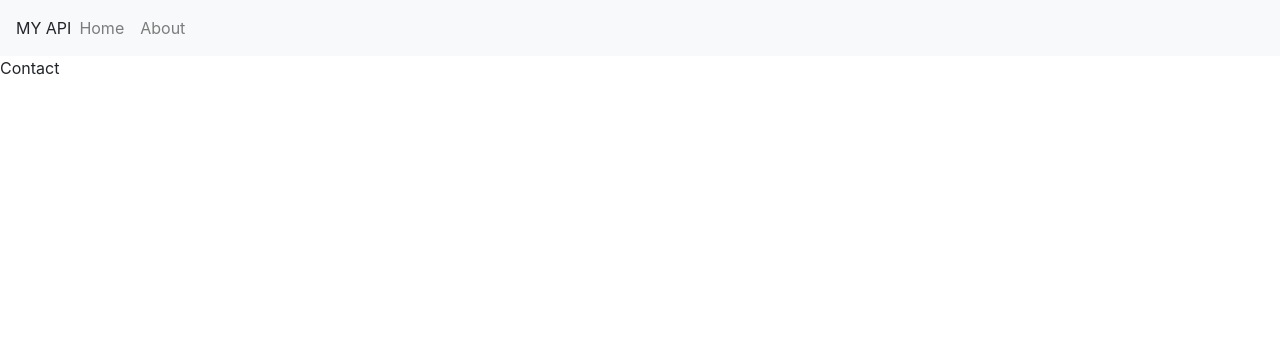
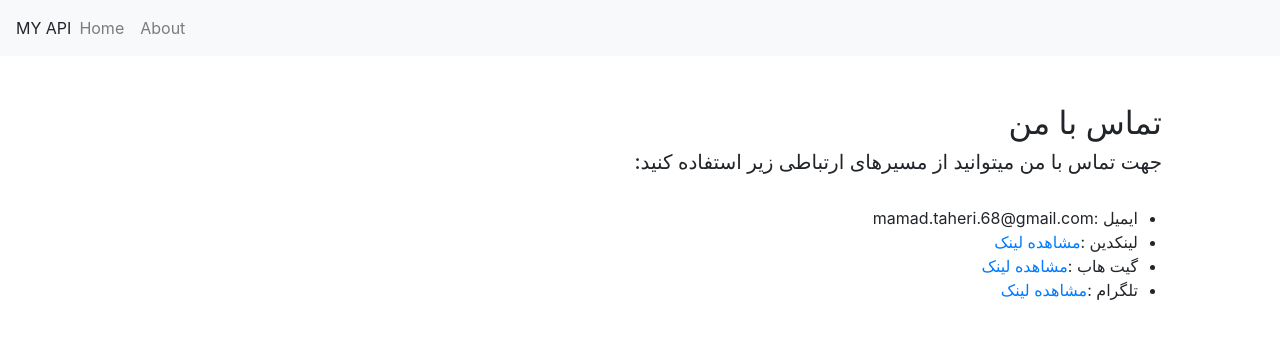
Before and after one commit to MamadTaheri/github-api, a React (Create React App) app: page /contact in a window 1280 px wide. Shown: the top 338 px of the page. Built offline with nearby package versions, Linux system fonts and the light colour scheme.

Commit message:
update Contact.js

```diff
--- a/src/components/Contact.js
+++ b/src/components/Contact.js
@@ -3,7 +3,43 @@ import React from 'react';
 const Contact = () => {
     return (
         <div>
-            Contact
+            <div class="container rtl">
+              <div class="row">
+                <div class="col-md-12 p-2 p-md-5">
+                <h2>تماس با من</h2>
+                <h5>جهت تماس با من میتوانید از مسیرهای ارتباطی زیر استفاده کنید:</h5>
+                <ul class="contact-list p-1 p-md-4">
+
+                    <li>
+                        <i class="fa fa-envelope-open-o" aria-hidden="true"></i>
+                        <span>ایمیل :</span>
+                        <span>mamad.taheri.68@gmail.com</span>
+                    </li>
+
+                    <li>
+                        <i class="fa fa-github" aria-hidden="true"></i>
+                        <span>لینکدین :</span>
+                        <a href="https://www.linkedin.com/in/mohammad-taheri-186101177/" target="_blank">مشاهده لینک</a>
+                    </li>
+
+                    <li>
+                        <i class="fa fa-github" aria-hidden="true"></i>
+                        <span>گیت هاب :</span>
+                        <a href="https://github.com/MamadTaheri68" target="_blank">مشاهده لینک</a>
+                    </li>
+
+                    <li>
+                        <i class="fa fa-telegram" aria-hidden="true"></i>
+                        <span>  تلگرام :</span>
+                        <a href="http://t.me/mohammad_taheri_1989" target="_blank">مشاهده لینک</a>
+                    </li>
+
+                </ul>
+
+
+            </div>
+        </div>
+    </div>
         </div>
     );
 };
```
